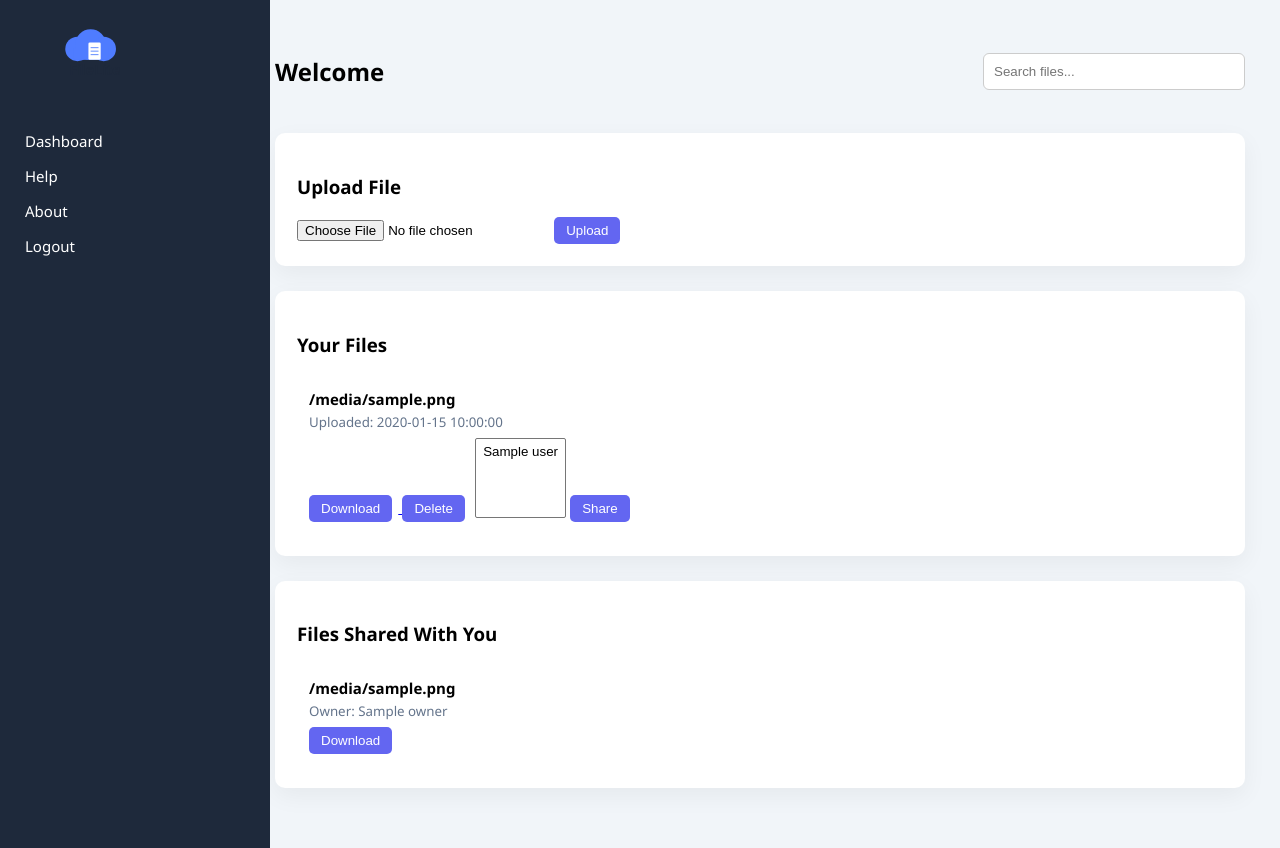
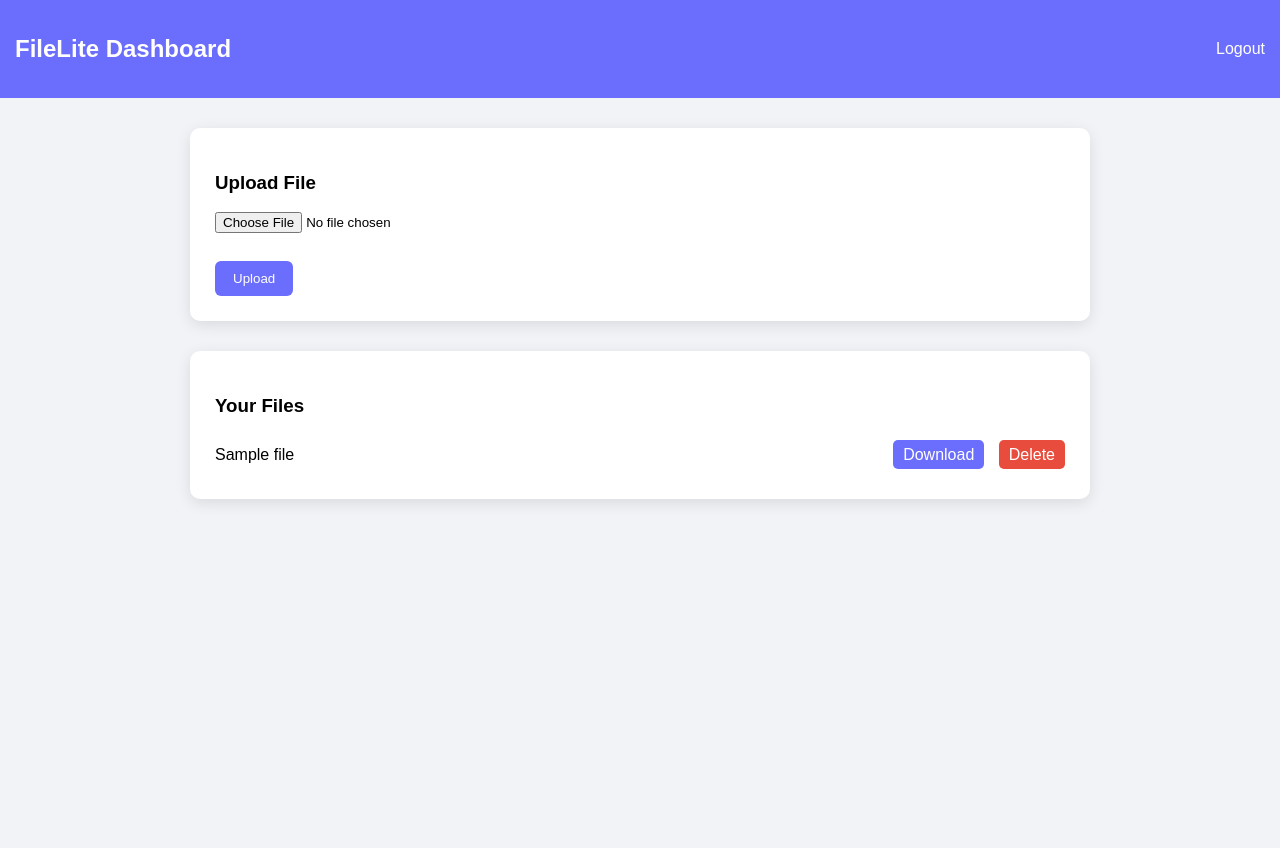
Before and after one commit to karthiksaide/secure-file-sharing, a Flask app: template templates/index.html in a window 1280 px wide. After the commit the page ends 503 px from the top, so only its background shows below. Run offline with Flask 3, Linux system fonts and the light colour scheme; the template is opened without the code that fills it: most values are stand-ins (such as "Sample title", 1, 10 or a date in 2020).

Commit message:
Added preview, duplicate detection and 50MB limit

```diff
--- a/app.py
+++ b/app.py
@@ -1,3 +1,5 @@
+from fileinput import filename
+
 from flask import Flask, render_template, request, redirect, session
 from supabase import create_client
 import os
@@ -119,6 +121,13 @@ def upload():
 
     return redirect("/dashboard")
 
+    filename = file.filename
+
+    existing = supabase.storage.from_("encrypted-files").list()
+    for f in existing:
+        if f["name"] == filename:
+            return render_template("upload.html", error="File with same name already exists")
+
 
 @app.route("/share/<filename>", methods=["POST"])
 def share(filename):
--- a/templates/index.html
+++ b/templates/index.html
@@ -1,228 +1,151 @@
 <!DOCTYPE html>
-<html>
-
+<html lang="en">
 <head>
-
+<meta charset="UTF-8">
 <title>FileLite Dashboard</title>
 
 <style>
 
 body{
 margin:0;
-font-family:Segoe UI, Arial;
-background:#f1f5f9;
+font-family:Arial;
+background:#f2f3f7;
 }
 
-/* Sidebar */
-
-.sidebar{
-width:220px;
-height:100vh;
-background:#1e293b;
+.header{
+background:#6b6dfc;
 color:white;
-position:fixed;
-padding:25px;
-}
-
-.sidebar img{
-width:140px;
-margin-bottom:25px;
-}
-
-.sidebar a{
-display:block;
-color:white;
-text-decoration:none;
-margin:15px 0;
-font-size:15px;
-}
-
-.sidebar a:hover{
-color:#a5b4fc;
-}
-
-
-/* Main area */
-
-.main{
-margin-left:240px;
-padding:35px;
-}
-
-/* Header */
-
-.topbar{
+padding:15px;
 display:flex;
 justify-content:space-between;
 align-items:center;
-margin-bottom:25px;
 }
 
-.search{
-padding:10px;
-width:240px;
-border:1px solid #ccc;
-border-radius:6px;
+.container{
+padding:30px;
+max-width:900px;
+margin:auto;
 }
 
-
-/* Cards */
-
-.card{
+.upload-box{
 background:white;
-padding:22px;
+padding:25px;
 border-radius:10px;
-box-shadow:0 8px 25px rgba(0,0,0,0.05);
-margin-bottom:25px;
+box-shadow:0 4px 15px rgba(0,0,0,0.1);
+margin-bottom:30px;
 }
 
-
-/* File list */
-
-.file{
-padding:12px;
-border-bottom:1px solid #eee;
-}
-
-.file:last-child{
-border:none;
-}
-
-.file b{
-font-size:15px;
-}
-
-.file small{
-color:#64748b;
-}
-
-.actions{
-margin-top:6px;
+input[type=file]{
+margin-bottom:10px;
 }
 
 button{
-padding:6px 12px;
-margin-right:6px;
+padding:10px 18px;
 border:none;
-background:#6366f1;
+background:#6b6dfc;
 color:white;
-border-radius:5px;
+border-radius:6px;
 cursor:pointer;
 }
 
 button:hover{
-background:#4f46e5;
+background:#5a5cff;
 }
 
-select{
-padding:5px;
+.warning{
+color:red;
+font-size:14px;
+}
+
+.preview img{
+max-width:200px;
+margin-top:10px;
+border-radius:6px;
+}
+
+.file-list{
+background:white;
+padding:25px;
+border-radius:10px;
+box-shadow:0 4px 15px rgba(0,0,0,0.1);
+}
+
+.file{
+display:flex;
+justify-content:space-between;
+align-items:center;
+border-bottom:1px solid #eee;
+padding:10px 0;
+}
+
+.file:last-child{
+border-bottom:none;
+}
+
+.actions a{
+margin-left:10px;
+text-decoration:none;
+color:white;
+background:#6b6dfc;
+padding:6px 10px;
+border-radius:5px;
+}
+
+.actions a.delete{
+background:#e74c3c;
 }
 
 </style>
-
-<script>
-
-function searchFiles(){
-
-let input=document.getElementById("search").value.toLowerCase();
-let rows=document.querySelectorAll(".file");
-
-rows.forEach(row=>{
-row.style.display=row.innerText.toLowerCase().includes(input)?"":"none";
-})
-
-}
-
-</script>
-
 </head>
 
 <body>
 
-<div class="sidebar">
-
-<img src="/static/filelite-logo.svg">
-
-<a href="/dashboard">Dashboard</a>
-<a href="/help">Help</a>
-<a href="/about">About</a>
-<a href="/logout">Logout</a>
-
+<div class="header">
+<h2>FileLite Dashboard</h2>
+<a href="/logout" style="color:white;text-decoration:none;">Logout</a>
 </div>
 
+<div class="container">
 
-
-<div class="main">
-
-<div class="topbar">
-
-<h2>Welcome {{user}}</h2>
-
-<input
-id="search"
-class="search"
-placeholder="Search files..."
-onkeyup="searchFiles()"
->
-
-</div>
-
-
-<div class="card">
+<div class="upload-box">
 
 <h3>Upload File</h3>
 
-<form action="/upload" method="POST" enctype="multipart/form-data">
+{% if error %}
+<p class="warning">{{ error }}</p>
+{% endif %}
 
-<input type="file" name="file">
+<p id="sizeWarning" class="warning"></p>
 
-<button>Upload</button>
+<form action="/upload" method="POST" enctype="multipart/form-data" onsubmit="return validateFile()">
+
+<input type="file" id="fileInput" name="file" required onchange="previewFile()">
+
+<div id="previewArea" class="preview"></div>
+
+<br>
+
+<button type="submit">Upload</button>
 
 </form>
 
 </div>
 
-
-
-<div class="card">
+<div class="file-list">
 
 <h3>Your Files</h3>
 
-{% for file in own_files %}
+{% for file in files %}
 
 <div class="file">
 
-<b>{{file.filename}}</b>
-
-<br>
-
-<small>Uploaded: {{file.created_at}}</small>
+<span>{{ file.name }}</span>
 
 <div class="actions">
 
-<a href="/download/{{file.filename}}">
-<button>Download</button>
-</a>
+<a href="/download/{{ file.name }}">Download</a>
 
-<form action="/delete/{{file.filename}}" method="POST" style="display:inline">
-<button>Delete</button>
-</form>
-
-<form action="/share/{{file.filename}}" method="POST" style="display:inline">
-
-<select name="users" multiple>
-
-{% for u in all_users %}
-
-<option value="{{u}}">{{u}}</option>
-
-{% endfor %}
-
-</select>
-
-<button>Share</button>
-
-</form>
+<a class="delete" href="/delete/{{ file.name }}">Delete</a>
 
 </div>
 
@@ -232,38 +155,58 @@ onkeyup="searchFiles()"
 
 </div>
 
-
-
-<div class="card">
-
-<h3>Files Shared With You</h3>
-
-{% for f in shared_files %}
-
-<div class="file">
-
-<b>{{f.filename}}</b>
-
-<br>
-
-<small>Owner: {{f.owner}}</small>
-
-<div class="actions">
-
-<a href="/download/{{f.filename}}">
-<button>Download</button>
-</a>
-
 </div>
 
-</div>
+<script>
 
-{% endfor %}
+function validateFile(){
 
-</div>
+let fileInput=document.getElementById("fileInput");
+let sizeWarning=document.getElementById("sizeWarning");
 
+let file=fileInput.files[0];
 
-</div>
+let maxSize=50*1024*1024;
+
+if(file.size>maxSize){
+
+sizeWarning.innerHTML="File exceeds 50MB limit!";
+return false;
+
+}
+
+sizeWarning.innerHTML="";
+return true;
+
+}
+
+function previewFile(){
+
+let file=document.getElementById("fileInput").files[0];
+let previewArea=document.getElementById("previewArea");
+
+previewArea.innerHTML="";
+
+if(!file) return;
+
+let type=file.type;
+
+if(type.startsWith("image")){
+
+let img=document.createElement("img");
+img.src=URL.createObjectURL(file);
+
+previewArea.appendChild(img);
+
+}else{
+
+previewArea.innerHTML="Selected file: "+file.name;
+
+}
+
+}
+
+</script>
 
 </body>
 </html>
```
